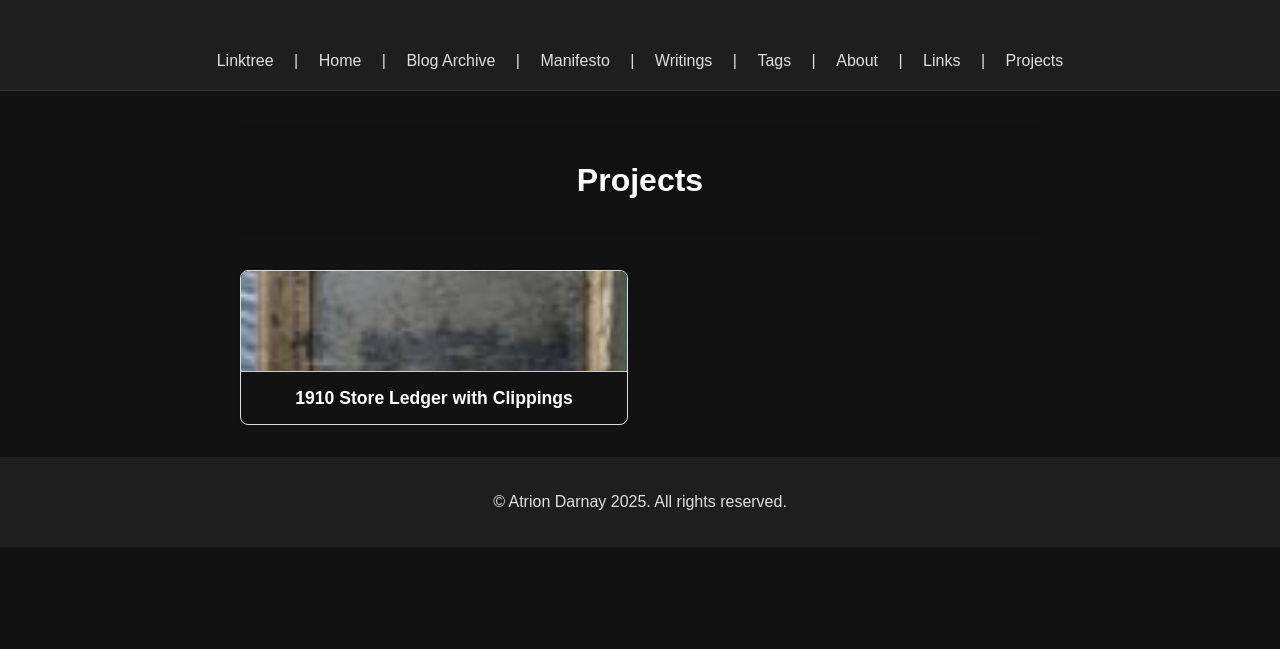
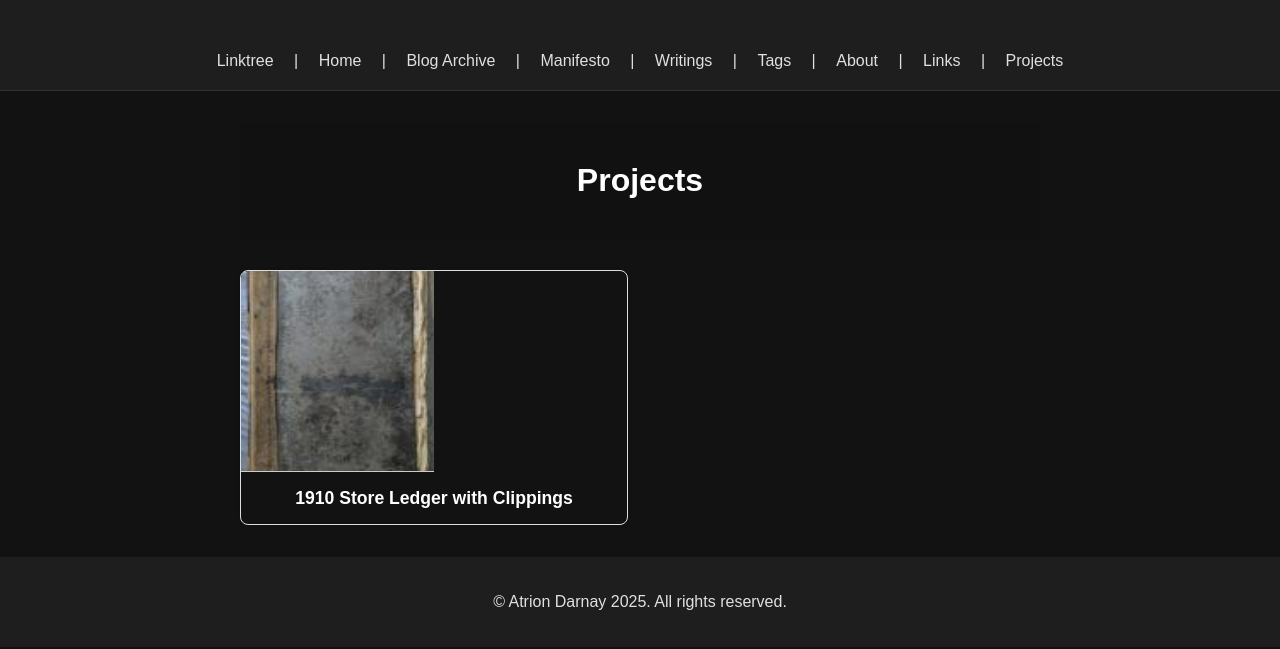
Before and after one commit to Atrion/atrion-blog, a Jekyll site: the page built from projects.md, in a window 1280 px wide. Shown: the top 649 px of the page. Built offline with Jekyll 4.4.1, drawn with Linux system fonts in a browser that asks for light colours.

Commit message:
Update style.css

```diff
--- a/assets/css/style.css
+++ b/assets/css/style.css
@@ -216,8 +216,8 @@ img {
 }
 
 .project-card img {
-  width: 100%;
-  height: 100px;
+  width: 50%;
+  height: 200px;
   object-fit: cover;
   display: block;
   border-bottom: 1px solid #ccc;
```
